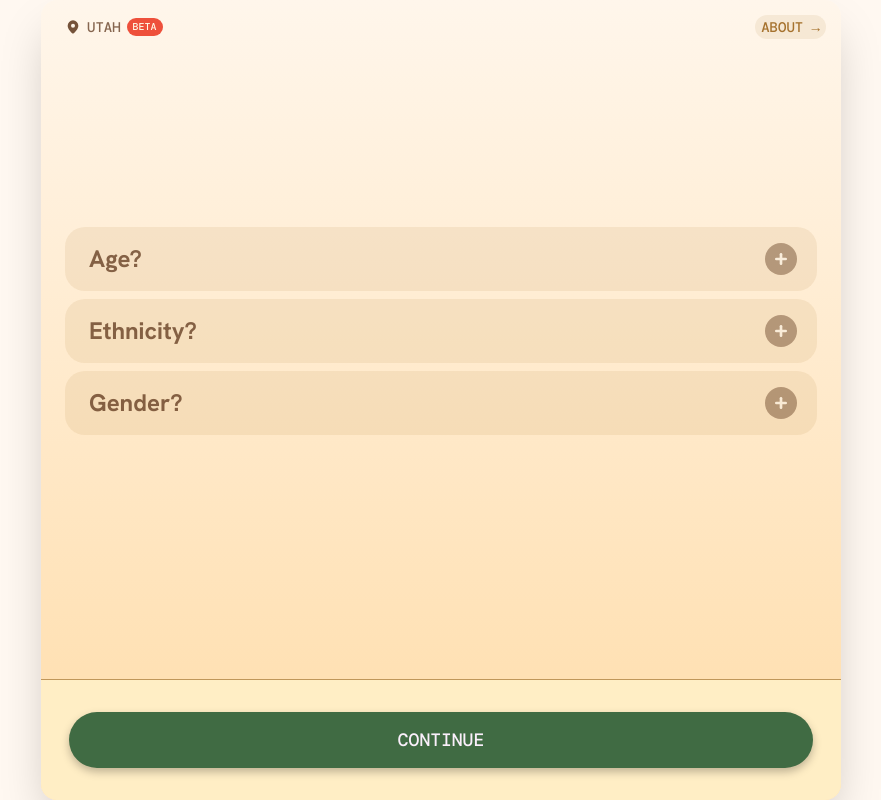
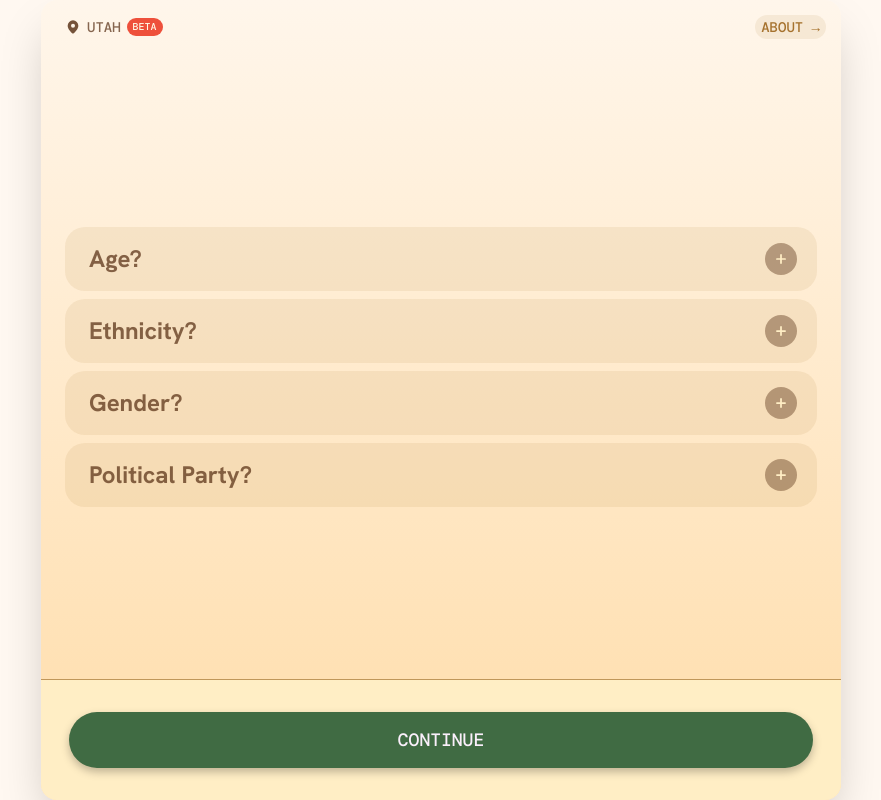
Before and after one commit to crownshy/civic_os, a SvelteKit app: page /demo/about-you in a window 1280 px wide. Shown: the whole page, without its empty margins (199-1080 px from the left). Built offline with nearby package versions, Linux system fonts and the light colour scheme; a web font is replaced by a local one.

Commit message:
Update demographic questions and replace dialog with dropdown selects

```diff
--- a/src/lib/data/mock.ts
+++ b/src/lib/data/mock.ts
@@ -96,21 +96,28 @@ export const aboutYouQuestions: AboutYouQuestion[] = [
 		id: 'about-001',
 		question: 'What is your age?',
 		description: 'This information helps us make sure everyone is represented in the conversation. You can revoke access to this at any time.',
-		options: ['Under 18', '18 - 24', '25-39', '40-64', '65 and older'],
+		options: ['Under 18', '18 - 34', '35 - 54', '55 - 64', '65+'],
 		multiSelect: false
 	},
 	{
 		id: 'about-002',
-		question: 'Select your ethnicity.',
+		question: 'What is your ethnicity?',
 		description: 'Select all that apply.',
-		options: ['White', 'Black / African American', 'Hispanic / Latino', 'Asian / Pacific Islander', 'Middle Eastern / North African', 'Native American', 'Other'],
+		options: ['White', 'Black', 'Hispanic', 'Asian / Pacific Islander', 'Native American', 'Middle Eastern / North African', 'Multiracial', 'Other'],
 		multiSelect: true
 	},
 	{
 		id: 'about-003',
-		question: 'What is your gender?',
+		question: 'What is your gender identity?',
 		description: 'This information helps us make sure everyone is represented in the conversation. You can revoke access to this at any time.',
-		options: ['Male', 'Female', 'Non-binary', 'Prefer not to say'],
+		options: ['Male', 'Female', 'Nonbinary', 'Other'],
+		multiSelect: false
+	},
+	{
+		id: 'about-004',
+		question: 'Which of the following best describes your political leaning?',
+		description: 'This information helps us make sure everyone is represented in the conversation. You can revoke access to this at any time.',
+		options: ['Republican / Conservative', 'Democrat / Progressive / Liberal', 'No Party Preference / Independent'],
 		multiSelect: false
 	}
 ];
--- a/src/routes/demo/contribute/+page.svelte
+++ b/src/routes/demo/contribute/+page.svelte
@@ -140,7 +140,7 @@
 		goToEndFlow();
 	}
 
-	async function handleDemographicsDone(demographics?: { age?: string; ethnicity?: string; gender?: string }) {
+	async function handleDemographicsDone(demographics?: { age?: string; ethnicity?: string; gender?: string; politicalParty?: string }) {
 		// Save demographics to backend profile (awaited so it completes before navigation)
 		if (demographics) {
 			await session.saveProfile({
--- a/src/routes/demo/contribute/AboutYouScreen.svelte
+++ b/src/routes/demo/contribute/AboutYouScreen.svelte
@@ -1,78 +1,43 @@
 <script lang="ts">
     import { fly } from 'svelte/transition';
     import { cubicOut } from 'svelte/easing';
-    import { SvelteSet } from 'svelte/reactivity';
+    import { Select } from 'bits-ui';
     import type { AboutYouQuestion } from '$lib/types/mock-data';
-    import { AboutBar, Button, Dialog, Link } from '$lib/components/ui';
+    import { AboutBar, Button, Link } from '$lib/components/ui';
     import { Check, Plus } from 'lucide-svelte';
 
     interface Props {
         countyName: string;
         questions: AboutYouQuestion[];
         zipCode?: string;
-        onDone: (demographics?: { age?: string; ethnicity?: string; gender?: string }) => void;
+        onDone: (demographics?: { age?: string; ethnicity?: string; gender?: string; politicalParty?: string }) => void;
         onSkip?: () => void;
     }
 
     let { countyName, questions, zipCode = '', onDone, onSkip }: Props = $props();
 
-    let openDialog = $state<string | null>(null);
-    let dialogOpen = $derived(openDialog !== null);
-    let selections = $state<Record<string, SvelteSet<number>>>({});
-
-    function openCategory(id: string) {
-        openDialog = id;
-    }
-
-    function closeDialog() {
-        openDialog = null;
-    }
-
-    function toggleOption(questionId: string, idx: number, multiSelect: boolean) {
-        const current = selections[questionId] ?? new SvelteSet<number>();
-        const next = new SvelteSet(current);
-        if (multiSelect) {
-            if (next.has(idx)) next.delete(idx);
-            else next.add(idx);
-        } else {
-            next.clear();
-            next.add(idx);
-        }
-        selections = { ...selections, [questionId]: next };
-    }
-
-    function getSelectionLabel(q: AboutYouQuestion): string {
-        const sel = selections[q.id];
-        if (!sel || sel.size === 0) return '';
-        return [...sel].map((i) => q.options[i]).join(', ');
-    }
-
-    function hasSelection(questionId: string): boolean {
-        const sel = selections[questionId];
-        return !!sel && sel.size > 0;
-    }
+    let selections = $state<Record<string, string>>({});
 
     function getCategoryLabel(q: AboutYouQuestion): string {
         if (q.id === 'about-001') return 'Age?';
         if (q.id === 'about-002') return 'Ethnicity?';
         if (q.id === 'about-003') return 'Gender?';
+        if (q.id === 'about-004') return 'Political Party?';
         return q.question;
     }
 
-    function collectDemographics(): { age?: string; ethnicity?: string; gender?: string } {
-        const result: { age?: string; ethnicity?: string; gender?: string } = {};
+    function collectDemographics(): { age?: string; ethnicity?: string; gender?: string; politicalParty?: string } {
+        const result: { age?: string; ethnicity?: string; gender?: string; politicalParty?: string } = {};
         for (const q of questions) {
-            const sel = selections[q.id];
-            if (!sel || sel.size === 0) continue;
-            const values = [...sel].map((i) => q.options[i]).join(', ');
-            if (q.id === 'about-001') result.age = values;
-            else if (q.id === 'about-002') result.ethnicity = values;
-            else if (q.id === 'about-003') result.gender = values;
+            const val = selections[q.id];
+            if (!val) continue;
+            if (q.id === 'about-001') result.age = val;
+            else if (q.id === 'about-002') result.ethnicity = val;
+            else if (q.id === 'about-003') result.gender = val;
+            else if (q.id === 'about-004') result.politicalParty = val;
         }
         return result;
     }
-
-    let dialogQuestion = $derived(openDialog ? questions.find((q) => q.id === openDialog) : null);
 </script>
 
 <div class="flex h-full flex-col bg-gradient-primary">
@@ -95,34 +60,63 @@
             class="mt-3 font-sans text-sm font-medium text-foreground/80"
             in:fly={{ y: 10, duration: 400, delay: 300, easing: cubicOut }}
         >
-            This information helps us make sure everyone is represented in the conversation. Share only as much as you’d like to, and you have full control over your data. See our full privacy terms <Link href="https://app.termly.io/policy-viewer/policy.html?policyUUID=ba402bb7-5499-4b37-860b-bbb507d3c3c1" external>here</Link>.
+            This information helps us make sure everyone is represented in the conversation. Share only as much as you'd like to, and you have full control over your data. See our full privacy terms <Link href="https://app.termly.io/policy-viewer/policy.html?policyUUID=ba402bb7-5499-4b37-860b-bbb507d3c3c1" external>here</Link>.
         </p>
 
         <div class="mt-8 flex flex-col gap-2 pb-12">
             {#each questions as q, qIdx (q.id)}
-                <button
-                    onclick={() => openCategory(q.id)}
-                    class="relative flex h-16 w-full items-center rounded-[20px] text-left font-sans text-2xl font-bold leading-7 transition-all duration-300 {hasSelection(q.id)
-                        ? 'bg-card text-foreground shadow-[0px_5px_15px_0px_rgba(12,34,95,0.13)]'
-                        : 'bg-secondary/10 text-foreground/70 hover:bg-secondary/15'}"
+                <div
                     in:fly={{ y: 15, delay: 400 + qIdx * 80, duration: 400, easing: cubicOut }}
                 >
-                    {#if hasSelection(q.id)}
-                        <span class="absolute left-6 right-16 truncate">
-                            {getSelectionLabel(q)}
-                        </span>
-                        <span class="absolute right-5 flex h-8 w-8 items-center justify-center rounded-full bg-foreground">
-                            <Check class="h-4 w-4 text-card stroke-4" />
-                        </span>
-                    {:else}
-                        <span class="absolute left-6 right-16 truncate">
-                            {getCategoryLabel(q)}
-                        </span>
-                        <span class="absolute right-5 flex h-8 w-8 items-center justify-center rounded-full bg-foreground opacity-40">
-                            <Plus class="h-4 w-4 text-card stroke-4" />
-                        </span>
-                    {/if}
-                </button>
+                    <Select.Root
+                        type="single"
+                        onValueChange={(val) => {
+                            if (val) selections = { ...selections, [q.id]: val };
+                        }}
+                    >
+                        <Select.Trigger
+                            class="flex h-16 w-full cursor-pointer items-center rounded-[20px] pl-6 pr-5 transition-all duration-300 focus:outline-none {selections[q.id]
+                                ? 'bg-card text-foreground shadow-[0px_5px_15px_0px_rgba(12,34,95,0.13)]'
+                                : 'bg-secondary/10 text-foreground/70'}"
+                        >
+                            <span class="flex-1 truncate text-left font-sans text-2xl font-bold leading-7">
+                                {selections[q.id] ?? getCategoryLabel(q)}
+                            </span>
+                            {#if selections[q.id]}
+                                <span class="flex h-8 w-8 shrink-0 items-center justify-center rounded-full bg-foreground">
+                                    <Check class="h-3.5 w-3.5 text-card stroke-3" />
+                                </span>
+                            {:else}
+                                <span class="flex h-8 w-8 shrink-0 items-center justify-center rounded-full bg-foreground/40">
+                                    <Plus class="h-3.5 w-3.5 text-accent stroke-3" />
+                                </span>
+                            {/if}
+                        </Select.Trigger>
+                        <Select.Portal>
+                            <Select.Content
+                                class="z-50 min-w-[340px] max-h-72 overflow-y-auto rounded-2xl border border-foreground/10 bg-card shadow-xl"
+                                sideOffset={4}
+                            >
+                                <Select.Viewport>
+                                    {#each q.options as option (option)}
+                                        <Select.Item
+                                            value={option}
+                                            label={option}
+                                            class="flex cursor-pointer items-center px-5 py-3.5 font-sans text-lg font-medium text-foreground/80 transition-colors hover:bg-secondary/10 data-highlighted:bg-secondary/10"
+                                        >
+                                            {#snippet children({ selected })}
+                                                <span class="flex-1">{option}</span>
+                                                {#if selected}
+                                                    <Check class="h-4 w-4 text-foreground stroke-3" />
+                                                {/if}
+                                            {/snippet}
+                                        </Select.Item>
+                                    {/each}
+                                </Select.Viewport>
+                            </Select.Content>
+                        </Select.Portal>
+                    </Select.Root>
+                </div>
             {/each}
         </div>
     </div>
@@ -133,35 +127,3 @@
         </Button>
     </div>
 </div>
-
-{#if dialogQuestion}
-    {@const dq = dialogQuestion}
-    <Dialog
-        open={dialogOpen}
-        title={dq.question}
-        description={dq.description}
-        buttonText="SUBMIT"
-        onButtonClick={closeDialog}
-        onOpenChange={(v) => { if (!v) closeDialog(); }}
-    >
-    <div class="mt-10">
-        {#each dq.options as option, i (option)}
-            <button
-                onclick={() => toggleOption(dq.id, i, dq.multiSelect)}
-                class="relative flex px-8 h-16 w-full items-center border-b border-foreground/20 text-left font-sans text-lg font-bold leading-5 text-foreground/70 transition-colors hover:bg-secondary/5"
-            >
-                <span class="flex-1">{option}</span>
-                <span
-                    class="flex h-6 w-6 shrink-0 items-center justify-center rounded-full transition-all duration-200 {(selections[dq.id] ?? new SvelteSet()).has(i)
-                        ? 'bg-foreground'
-                        : 'bg-foreground/30'}"
-                >
-                    {#if (selections[dq.id] ?? new SvelteSet()).has(i)}
-                        <Plus class="h-3 w-3 text-card stroke-4" />
-                    {/if}
-                </span>
-            </button>
-        {/each}
-    </div>
-    </Dialog>
-{/if}
```
